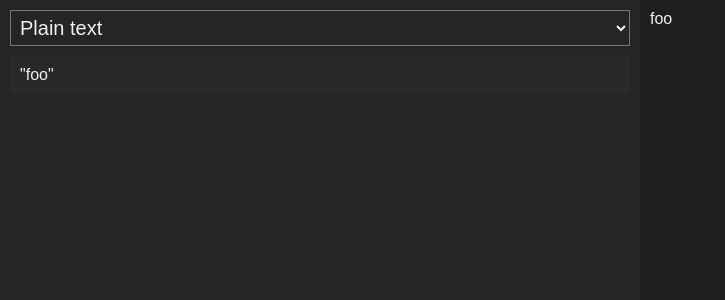
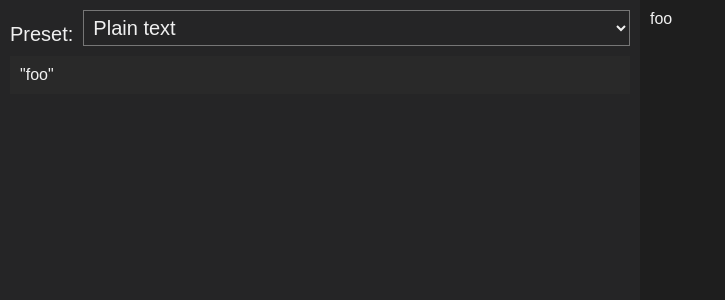
Before and after one commit to saymow/json-to-html.js, a React (Create React App) app: page / in a window 1280 px wide. Shown: the top 300 px of the page, without its empty margins (0-725 px from the left). Built offline with nearby package versions, Linux system fonts and the light colour scheme.

Commit message:
refactor: better select-block component api

```diff
--- a/src/components/select-block/select-block.css
+++ b/src/components/select-block/select-block.css
@@ -1,4 +1,31 @@
+.select-block {
+  display: flex;
+}
+
+.select-block.primary {
+  flex-direction: column;
+}
+
+.select-block.secondary {
+  flex-direction: row;
+  align-items: flex-end;
+}
+
+.select-block.secondary label {
+  font-size: 20px;
+  margin-right: 10px;
+}
+
 .select {
   padding: 5px;
-  background: var(--bg-color-tertiary)
+  background: var(--bg-color-tertiary);
 }
+
+.select.primary {
+  margin: 5px 0;
+}
+
+.select.secondary {
+  flex: 1;
+  font-size: 20px;
+}
--- a/src/components/select-block/select-block.tsx
+++ b/src/components/select-block/select-block.tsx
@@ -7,21 +7,34 @@ import './select-block.css'
 
 export type SelectOptionsProps = (SelectOptionProps & { key: any })[]
 
-interface Props
-  extends React.DetailedHTMLProps<
-    React.SelectHTMLAttributes<HTMLSelectElement>,
-    HTMLSelectElement
-  > {
+type Variant = 'primary' | 'secondary'
+
+interface Props {
+  id: string
+  title?: string
+  value: string
+  onChange: React.ChangeEventHandler<HTMLSelectElement>
+  variant?: Variant
   options: SelectOptionsProps
 }
 
-const SelectBlock: React.FC<Props> = ({ options, className, ...props }) => {
+const SelectBlock: React.FC<Props> = (props) => {
+  const { id, title, options, variant = 'primary', onChange, value } = props
+
   return (
-    <select className={cx('select', className)} {...props}>
-      {options.map(({ key, ...optionProps }) => (
-        <SelectOption key={key} {...optionProps} />
-      ))}
-    </select>
+    <div className={cx('select-block', variant)}>
+      <label htmlFor={id}>{title}</label>
+      <select
+        id={id}
+        value={value}
+        onChange={onChange}
+        className={cx('select', variant)}
+      >
+        {options.map(({ key, ...optionProps }) => (
+          <SelectOption key={key} {...optionProps} />
+        ))}
+      </select>
+    </div>
   )
 }
 
--- a/src/screens/main/main.css
+++ b/src/screens/main/main.css
@@ -21,11 +21,6 @@
 
 .card {
   overflow: auto;
-}
-
-.select {
-  width: 100%;
-  font-size: 20px;
 }
 
 .sample-presenter {
--- a/src/screens/main/main.tsx
+++ b/src/screens/main/main.tsx
@@ -43,9 +43,11 @@ const Main: React.FC = () => {
       <section className="card-container input">
         <Card className="card scrollbar vertical">
           <SelectBlock
+            id="mode-selector"
+            title="Preset:"
             value={selectedSample.id}
             onChange={handleSampleSelectChanges}
-            className="select"
+            variant="secondary"
             options={samplesToOptions(samples)}
           />
           <SamplePresenter
```
